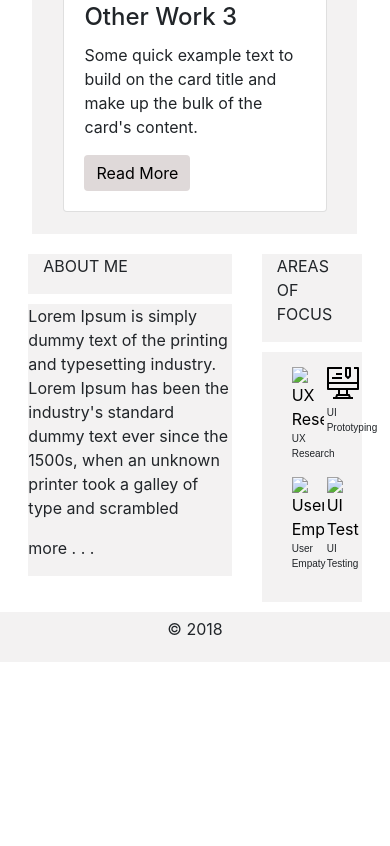
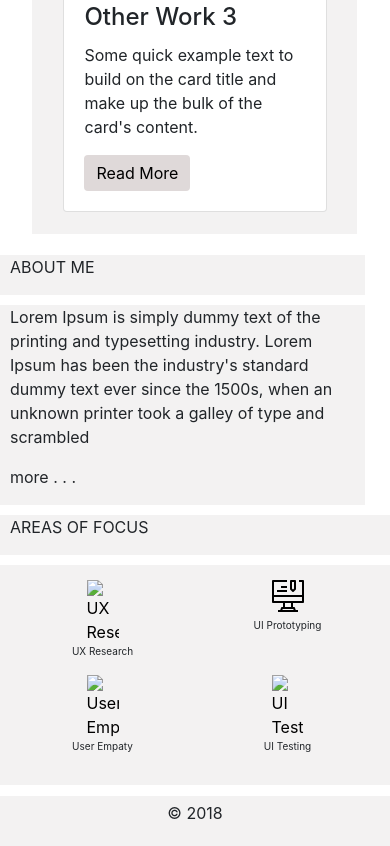
Before and after one commit to jazminrv/portfolioResponsive, a plain HTML site: page index.html in a window 390 px wide. Shown: the part 3399-4245 px from the top of the page. Before the commit the page ends 4061 px from the top, so only its background shows below. Drawn offline with nearby package versions, Linux system fonts and the light colour scheme.

Commit message:
Updated responsive columns

```diff
--- a/css/style.css
+++ b/css/style.css
@@ -138,7 +138,7 @@
 }
 .icons-text p{
   font-size: 10px;
-  font-family: Arial, Helvetica, sans-serif;
+  font-family:  -apple-system, BlinkMacSystemFont, 'Segoe UI', Roboto, Oxygen, Ubuntu, Cantarell, 'Open Sans', 'Helvetica Neue', sans-serif;
   text-align: center;
 }
 
--- a/index.html
+++ b/index.html
@@ -176,19 +176,19 @@
 
     <div class="container" style="padding:10px; ">
         <div class="row">
-            <div class="col-1">
+            <div class="col-lg-1 col-md-1 col-sm-12 " >
                 <!-- <p>Empaty column</p>    -->
             </div>
 
-            <div class="col-7">
-                <div class="row  about-me-txt" style="margin-bottom:10px; margin-top: 10px;">
+            <div class=" col-lg-7 col-md-7 col-sm-12 ">
+                <div class="row  about-me-txt" style="margin-bottom:10px; margin-top: 10px; margin-right:10px;">
                     <div class="col-12 ">
                         <p>ABOUT ME</p>
                     </div>
                 </div>
 
                 <div class="row  about-me-txt">
-                    <div class=" ">
+                    <div class="col-12">
                         <p>Lorem Ipsum is simply dummy text of the printing and typesetting industry. Lorem Ipsum has been the industry's standard dummy text ever since the 1500s, when an unknown printer took a galley of type and scrambled </p>
 
                         <p>more . . .</p>
@@ -197,7 +197,7 @@
             </div>
 <!-- icons -->
 
-            <div class="col-3 ">
+            <div class=" col-lg-3 col-md-3 col-sm-12 ">
                 <div class="row  areas-txt" style="margin-bottom:10px; margin-top:10px;">
                     <div class="col-12 ">
                         <p>AREAS OF FOCUS</p>
@@ -225,7 +225,7 @@
             </div>
 
 
-            <div class="col-1">
+            <div class="col-lg-1 col-md-1 col-sm-12 ">
                     <!-- <p>Empaty column</p>    -->
             </div>
 
```
